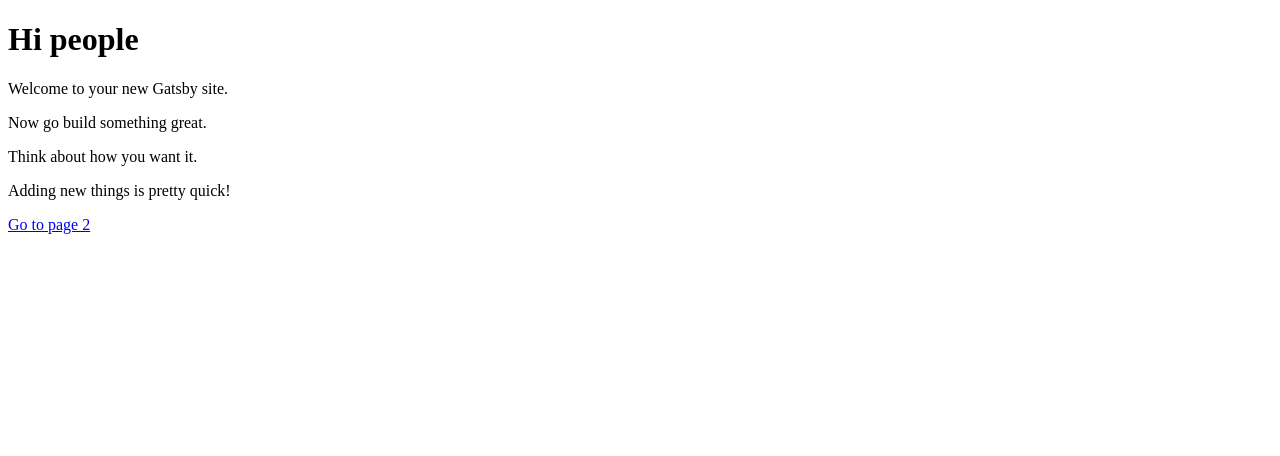
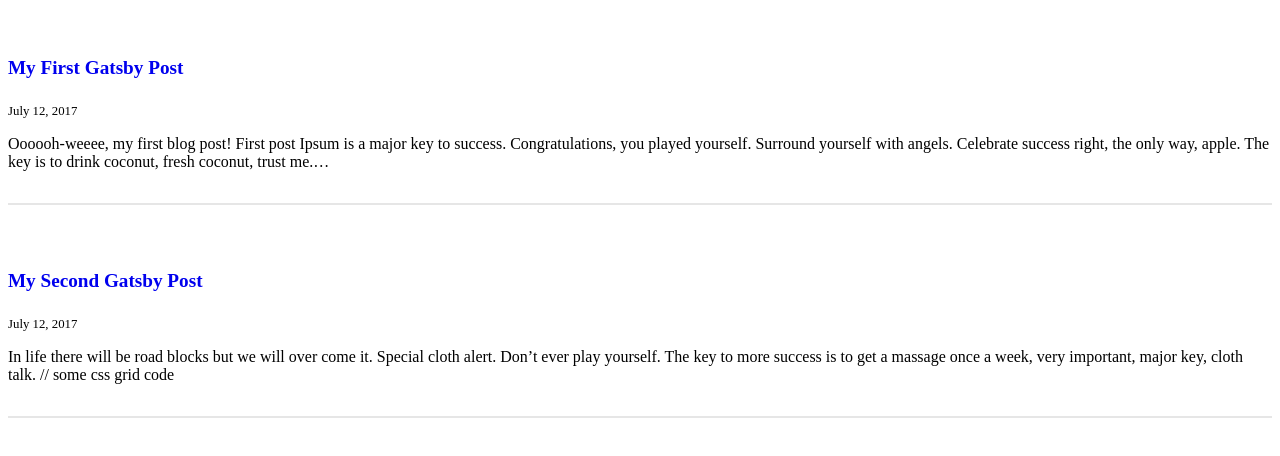
Before and after one commit to vboughner/gatsby-site, a Gatsby site: page / in a window 1280 px wide. Built offline with nearby package versions, Linux system fonts and the light colour scheme; Gatsby itself is replaced by a stand-in of ours.

Commit message:
worked with tutorial to get some markdown files

```diff
--- /dev/null
+++ b/src/markdown/2018-02-27-first-post/index.md
@@ -0,0 +1,13 @@
+---
+path: "/hello-world"
+date: "2017-07-12T17:12:33.962Z"
+title: "My First Gatsby Post"
+---
+
+Oooooh-weeee, my first blog post!
+
+First post Ipsum is a major key to success. Congratulations, you played yourself. Surround yourself with angels. Celebrate success right, the only way, apple.
+
+The key is to drink coconut, fresh coconut, trust me. Egg whites, turkey sausage, wheat toast, water. Of course they don’t want us to eat our breakfast, so we are going to enjoy our breakfast.
+
+Made an edit here.
--- /dev/null
+++ b/src/markdown/2018-02-27-learning-grid/index.md
@@ -0,0 +1,9 @@
+---
+path: "/another-one"
+date: "2017-07-12T17:12:33.962Z"
+title: "My Second Gatsby Post"
+---
+
+In life there will be road blocks but we will over come it. Special cloth alert. Don’t ever play yourself. The key to more success is to get a massage once a week, very important, major key, cloth talk.
+
+<pre><code>// some css grid code </code></pre>
--- a/src/pages/index.js
+++ b/src/pages/index.js
@@ -1,15 +1,49 @@
 import React from 'react'
 import Link from 'gatsby-link'
+import Helmet from "react-helmet";
 
-const IndexPage = () => (
-  <div>
-    <h1>Hi people</h1>
-    <p>Welcome to your new Gatsby site.</p>
-    <p>Now go build something great.</p>
-    <p>Think about how you want it.</p>
-    <p>Adding new things is pretty quick!</p>
-    <Link to="/page-2/">Go to page 2</Link>
-  </div>
-)
+import '../styles/blog-listing.css';
 
-export default IndexPage
+// some of these updates were made by following the blog post called
+// "How to build a React and Gatsby-powered blog in about 10 minutes" at
+// https://medium.freecodecamp.org/how-to-build-a-react-and-gatsby-powered-blog-in-about-10-minutes-625c35c06481
+// and this helped get to the point where we have some markdown files to experiment with
+
+export default function Index({ data }) {
+  const { edges: posts } = data.allMarkdownRemark;
+  return (
+    <div className="blog-posts">
+      {posts
+        .filter(post => post.node.frontmatter.title.length > 0)
+        .map(({ node: post }) => {
+          return (
+            <div className="blog-post-preview" key={post.id}>
+              <h1>
+                <Link to={post.frontmatter.path}>{post.frontmatter.title}</Link>
+              </h1>
+              <h2>{post.frontmatter.date}</h2>
+              <p>{post.excerpt}</p>
+            </div>
+          );
+        })}
+    </div>
+  );
+}
+
+export const pageQuery = graphql`
+  query IndexQuery {
+    allMarkdownRemark(sort: { order: DESC, fields: [frontmatter___date] }) {
+      edges {
+        node {
+          excerpt(pruneLength: 250)
+          id
+          frontmatter {
+            title
+            date(formatString: "MMMM DD, YYYY")
+            path
+          }
+        }
+      }
+    }
+  }
+`;
--- /dev/null
+++ b/src/styles/blog-listing.css
@@ -0,0 +1,16 @@
+div.blog-post-preview {
+    border-bottom: 2px solid #e6e6e6;
+    padding-top: 1rem;
+    padding-bottom: 1rem;
+    margin-bottom: 1rem;
+}
+
+h1 > * {
+    font-size: 1.2rem;
+    text-decoration-line: none;
+}
+
+h2 {
+    font-size: 0.8rem !important;
+    font-weight: 100 !important;
+}
```
Also changed, not shown: gatsby-node.js (+42 -0 lines), src/templates/blog-post.js (added, +34 -0 lines).
